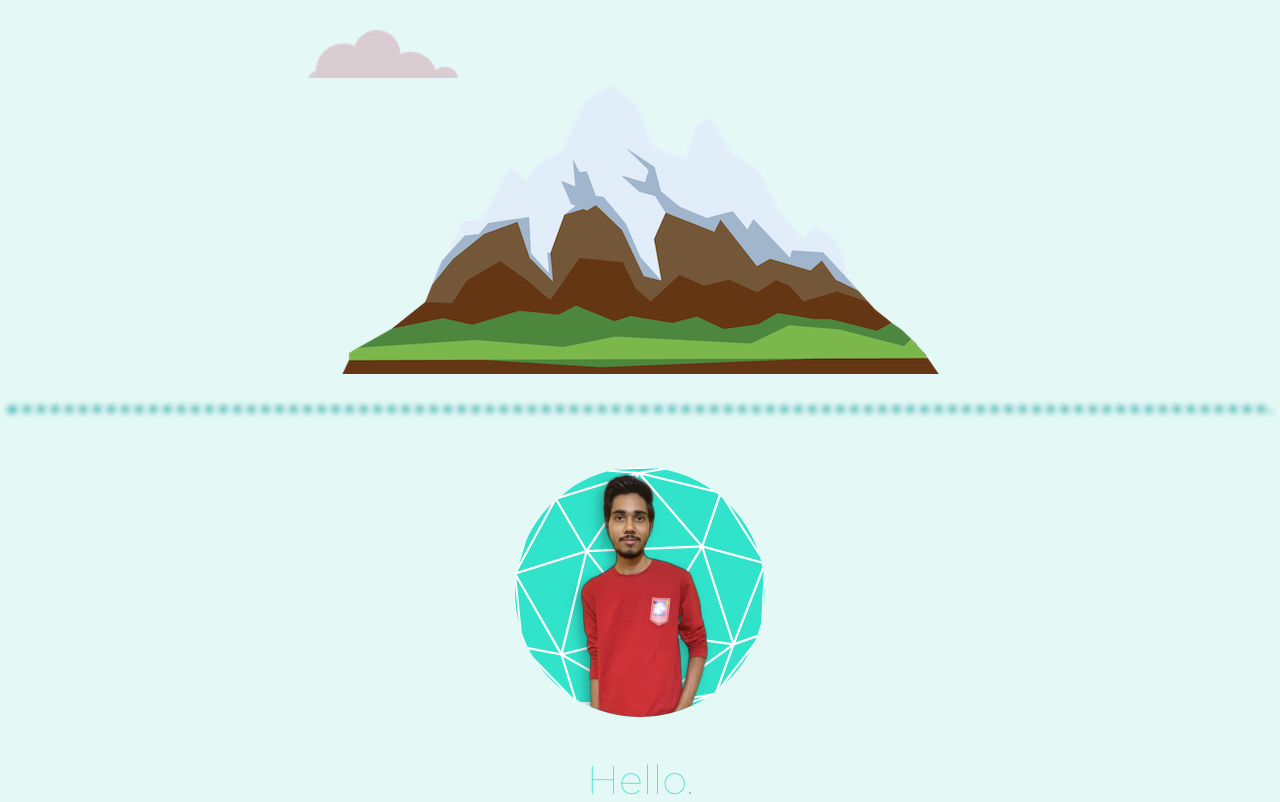
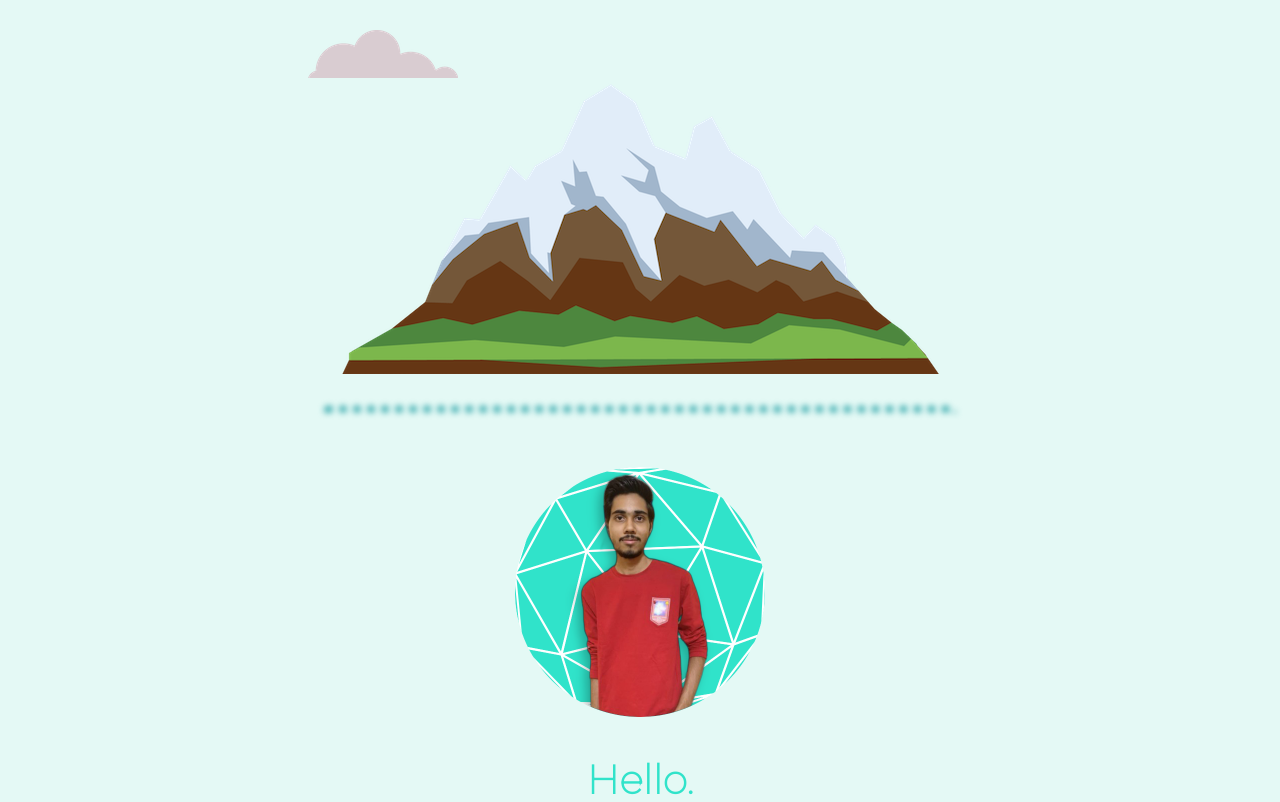
Before and after one commit to AKHILE5H/First_website, a plain HTML site: page index.html in a window 1280 px wide. Shown: the part 436-1238 px from the top of the page. Drawn offline with Linux system fonts and the light colour scheme.

Commit message:
Update styles.css

```diff
--- a/CSS/styles.css
+++ b/CSS/styles.css
@@ -17,6 +17,7 @@ hr{
   border-top-style: dotted;
   border-width: 7px;
   border-color: #11999E;
+  width: 50%;
 }
 h1{
   color: #11999E;
@@ -28,12 +29,13 @@ h2{
   color: #30E3CA;
   font-family: 'Montserrat', sans-serif;
   font-size: 2.5rem;
-  font-weight: normal;
+  font-weight: bold;
 }
 h3{
   color: #30E3CA;
   font-family: 'Montserrat', sans-serif;
   font-size: 1.5rem;
+  font-weight: bold;
 }
 p{
   color: #40514E;
```
